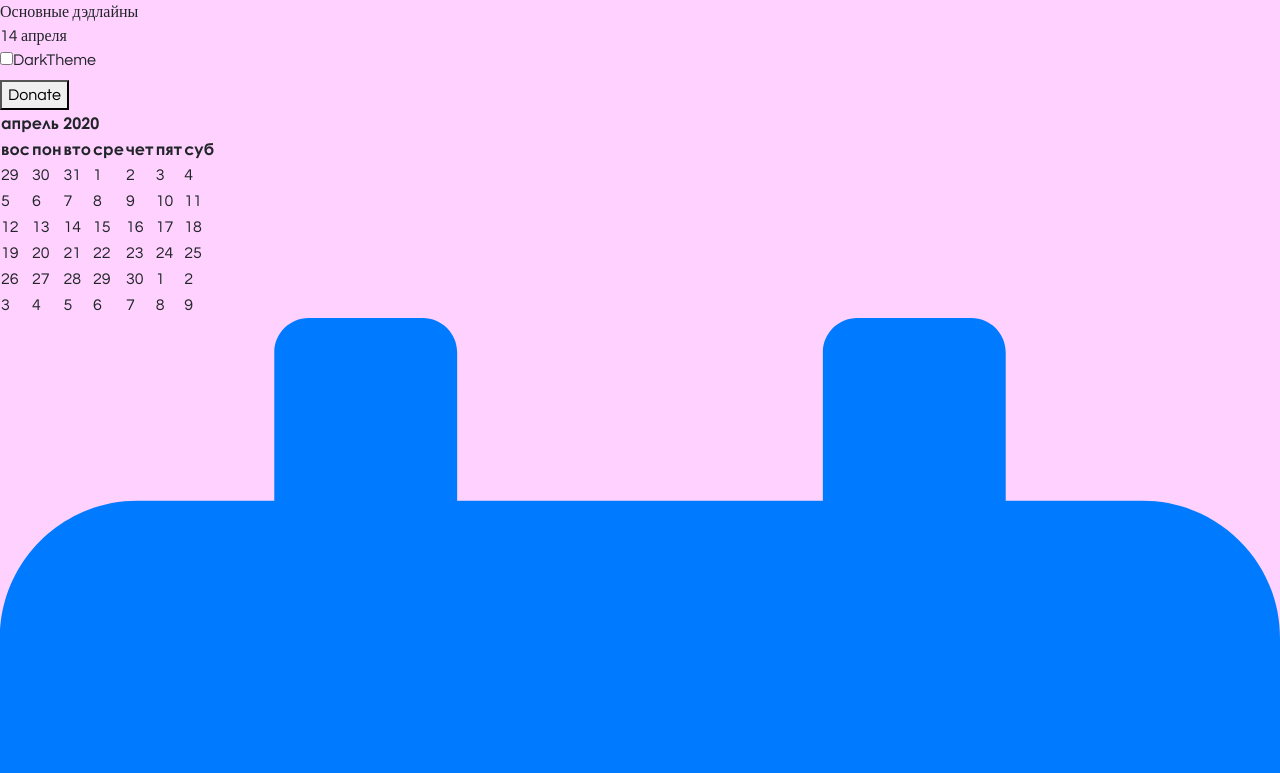
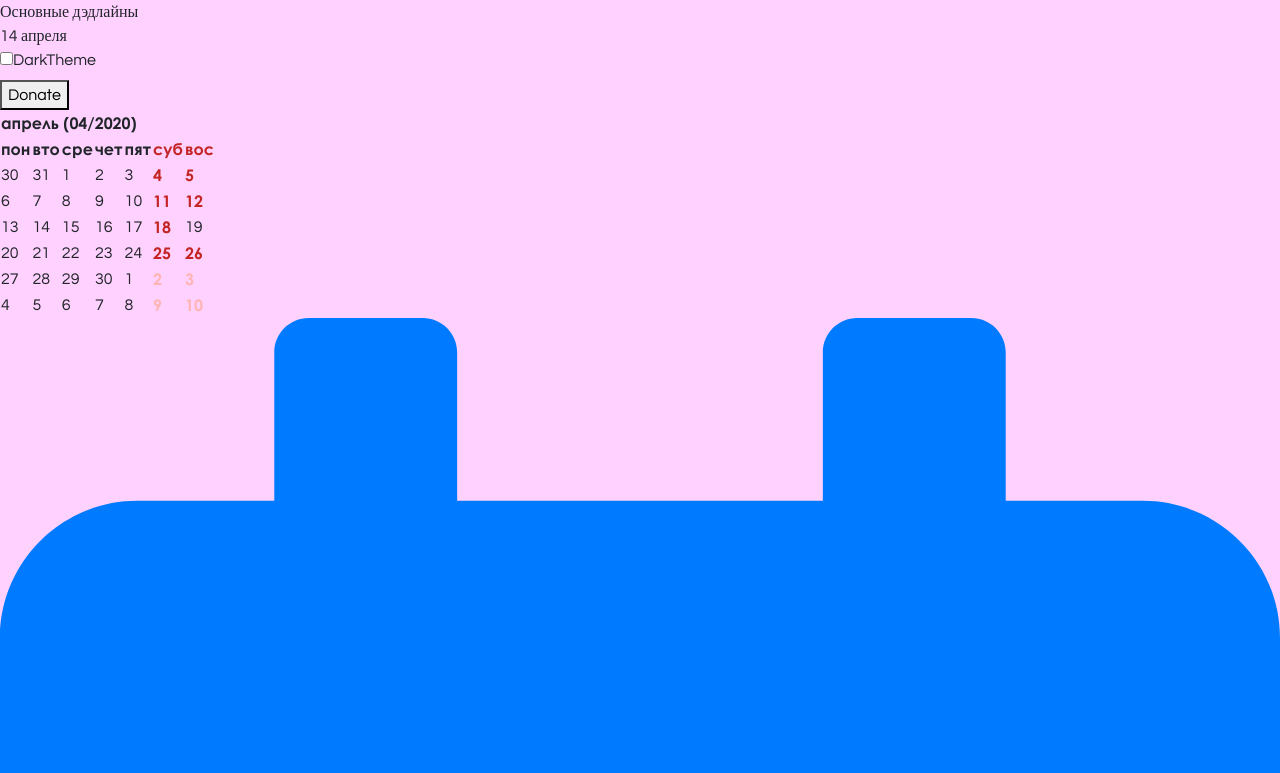
Before and after one commit to ApplY3D/desk.tasks, a website: page src/index.html in a window 1280 px wide. Shown: the top 773 px of the page. Drawn offline with nearby package versions, Linux system fonts and the light colour scheme; files whose address does not match are found by name.

Commit message:
"небольшие исправления"

```diff
--- a/src/index.html
+++ b/src/index.html
@@ -22,11 +22,7 @@
                         </div>
                         <button class="main-column__donate">Donate</button>
                         <div class="main-column__calendar">
-                            <div id="inTopCalendar" class="auto-jsCalendar  material-theme calendar-inactive"
-                            data-month-format="month YYYY"
-                            data-day-format="DDD"
-                            data-firstDayOfTheWeek="2"
-                            data-language="ru"></div>
+                            <div id="inTopCalendar" class="auto-jsCalendar  material-theme calendar-inactive" jscalendar-loaded="true"></div>
                             <a id="mainCalendarLink" href="#"><svg aria-hidden="true" focusable="false" data-prefix="far" data-icon="calendar-alt" class="svg-inline--fa fa-calendar-alt fa-w-14" role="img" xmlns="http://www.w3.org/2000/svg" viewBox="0 0 448 512"><path fill="currentColor" d="M148 288h-40c-6.6 0-12-5.4-12-12v-40c0-6.6 5.4-12 12-12h40c6.6 0 12 5.4 12 12v40c0 6.6-5.4 12-12 12zm108-12v-40c0-6.6-5.4-12-12-12h-40c-6.6 0-12 5.4-12 12v40c0 6.6 5.4 12 12 12h40c6.6 0 12-5.4 12-12zm96 0v-40c0-6.6-5.4-12-12-12h-40c-6.6 0-12 5.4-12 12v40c0 6.6 5.4 12 12 12h40c6.6 0 12-5.4 12-12zm-96 96v-40c0-6.6-5.4-12-12-12h-40c-6.6 0-12 5.4-12 12v40c0 6.6 5.4 12 12 12h40c6.6 0 12-5.4 12-12zm-96 0v-40c0-6.6-5.4-12-12-12h-40c-6.6 0-12 5.4-12 12v40c0 6.6 5.4 12 12 12h40c6.6 0 12-5.4 12-12zm192 0v-40c0-6.6-5.4-12-12-12h-40c-6.6 0-12 5.4-12 12v40c0 6.6 5.4 12 12 12h40c6.6 0 12-5.4 12-12zm96-260v352c0 26.5-21.5 48-48 48H48c-26.5 0-48-21.5-48-48V112c0-26.5 21.5-48 48-48h48V12c0-6.6 5.4-12 12-12h40c6.6 0 12 5.4 12 12v52h128V12c0-6.6 5.4-12 12-12h40c6.6 0 12 5.4 12 12v52h48c26.5 0 48 21.5 48 48zm-48 346V160H48v298c0 3.3 2.7 6 6 6h340c3.3 0 6-2.7 6-6z"></path></svg></a>
                         </div>
                     </div>
@@ -405,6 +401,7 @@
     </div>
     </footer>
     <script src="https://cdnjs.cloudflare.com/ajax/libs/jquery/3.1.1/jquery.min.js"></script>
+    <script src="//ajax.aspnetcdn.com/ajax/jquery.ui/1.10.3/jquery-ui.min.js"></script>
     <script src="js/jquery.validate.min.js"></script>
     <script src="js/jquery.maskedinput.min.js"></script>
 
--- a/src/js/script.js
+++ b/src/js/script.js
@@ -201,4 +201,64 @@ $(document).ready(function () {
     //     });
     //   });
 
+
+    var calendar = jsCalendar.new('#inTopCalendar', "now", {
+		"dayFormat": "DDD",
+		"firstDayOfTheWeek": "2",
+		"language": "ru"
+	});
+	// Make changes on the month element
+	calendar.onMonthRender(function(index, element, info) {
+		// Show month index
+		var month = index + 1;
+		element.textContent += ' (' + (month > 9 ? '' : '0') + month + '/' + (info.start.getYear() + 1900) + ')';
+	});
+	// Make changes on the day name elements
+	calendar.onDayRender(function(index, element, info) {
+		// If weekend, make it red
+		if (index == 0 || index == 6) {
+			element.style.color = '#c32525';
+		}
+	});
+	// Make changes on the date elements
+	calendar.onDateRender(function(date, element, info) {
+		// Make weekends bold and red
+		if (!info.isCurrent && (date.getDay() == 0 || date.getDay() == 6)) {
+			element.style.fontWeight = 'bold';
+			element.style.color = (info.isCurrentMonth) ? '#c32525' : '#ffb4b4';
+		}
+	});
+	// Refresh layout
+    calendar.refresh();
+
+    $( "#inTopCalendar" ).draggable({ containment: ".main-column", scroll: false });
+    // var calendar = jsCalendar.new('.column-item__date', "now", {
+	// 	"dayFormat": "DDD",
+	// 	"firstDayOfTheWeek": "2",
+	// 	"language": "ru"
+	// });
+	// // Make changes on the month element
+	// calendar.onMonthRender(function(index, element, info) {
+	// 	// Show month index
+	// 	var month = index + 1;
+	// 	element.textContent += ' (' + (month > 9 ? '' : '0') + month + '/' + (info.start.getYear() + 1900) + ')';
+	// });
+	// // Make changes on the day name elements
+	// calendar.onDayRender(function(index, element, info) {
+	// 	// If weekend, make it red
+	// 	if (index == 0 || index == 6) {
+	// 		element.style.color = '#c32525';
+	// 	}
+	// });
+	// // Make changes on the date elements
+	// calendar.onDateRender(function(date, element, info) {
+	// 	// Make weekends bold and red
+	// 	if (!info.isCurrent && (date.getDay() == 0 || date.getDay() == 6)) {
+	// 		element.style.fontWeight = 'bold';
+	// 		element.style.color = (info.isCurrentMonth) ? '#c32525' : '#ffb4b4';
+	// 	}
+	// });
+	// // Refresh layout
+	// calendar.refresh();
+
 });
--- a/src/sass/libs/_jsCalendar.min.scss
+++ b/src/sass/libs/_jsCalendar.min.scss
@@ -238,10 +238,10 @@
 }
 
 .jsCalendar.material-theme thead .jsCalendar-title-name {
-    font-weight: 700;
-    border-bottom: 1px solid rgba(255, 255, 255, .4);
+    //font-weight: 700;
+    //border-bottom: 1px solid var(--link-grey);
     color: var(--font-color);
-    font-size: 16px;
+    font-size: 18px;
     left: 15px;
     position: absolute;
     right: 15px;
@@ -441,6 +441,16 @@
     background-color: #639000
 }
 
+
+#inTopCalendar{
+    width: 300px;
+    thead {
+        cursor: pointer;
+        .jsCalendar-title-row{
+            cursor: pointer;
+        }
+    }
+}
 .calendar-inactive{
     display:none;
 }
```
Also changed, not shown: dist/css/style.min.css, dist/index.html, dist/js/script.js.
